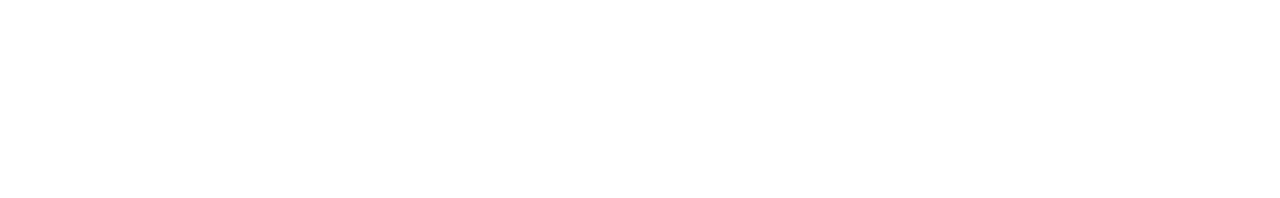
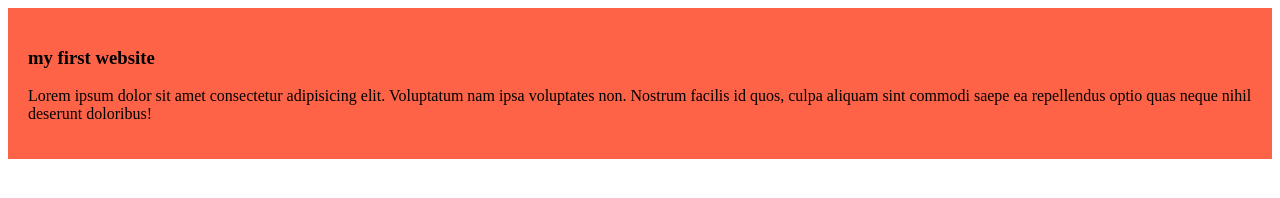
Before and after one commit to toukir573/my-simple-website, a plain HTML site: page index.html in a window 1280 px wide. Drawn offline with Linux system fonts and the light colour scheme.

Commit message:
added the first blog

```diff
--- a/index.html
+++ b/index.html
@@ -4,8 +4,12 @@
     <meta charset="UTF-8">
     <meta name="viewport" content="width=device-width, initial-scale=1.0">
     <title>My Simple Website </title>
+    <link rel="stylesheet" href="styles/blog.css">
 </head>
 <body>
-
+    <div>
+        <h3> my first website</h3>
+        <p>Lorem ipsum dolor sit amet consectetur adipisicing elit. Voluptatum nam ipsa voluptates non. Nostrum facilis id quos, culpa aliquam sint commodi saepe ea repellendus optio quas neque nihil deserunt doloribus!</p>
+    </div>
 </body>
 </html>
--- /dev/null
+++ b/styles/blog.css
@@ -0,0 +1,4 @@
+div {
+    background-color: tomato;
+    padding: 20px;
+}
```
